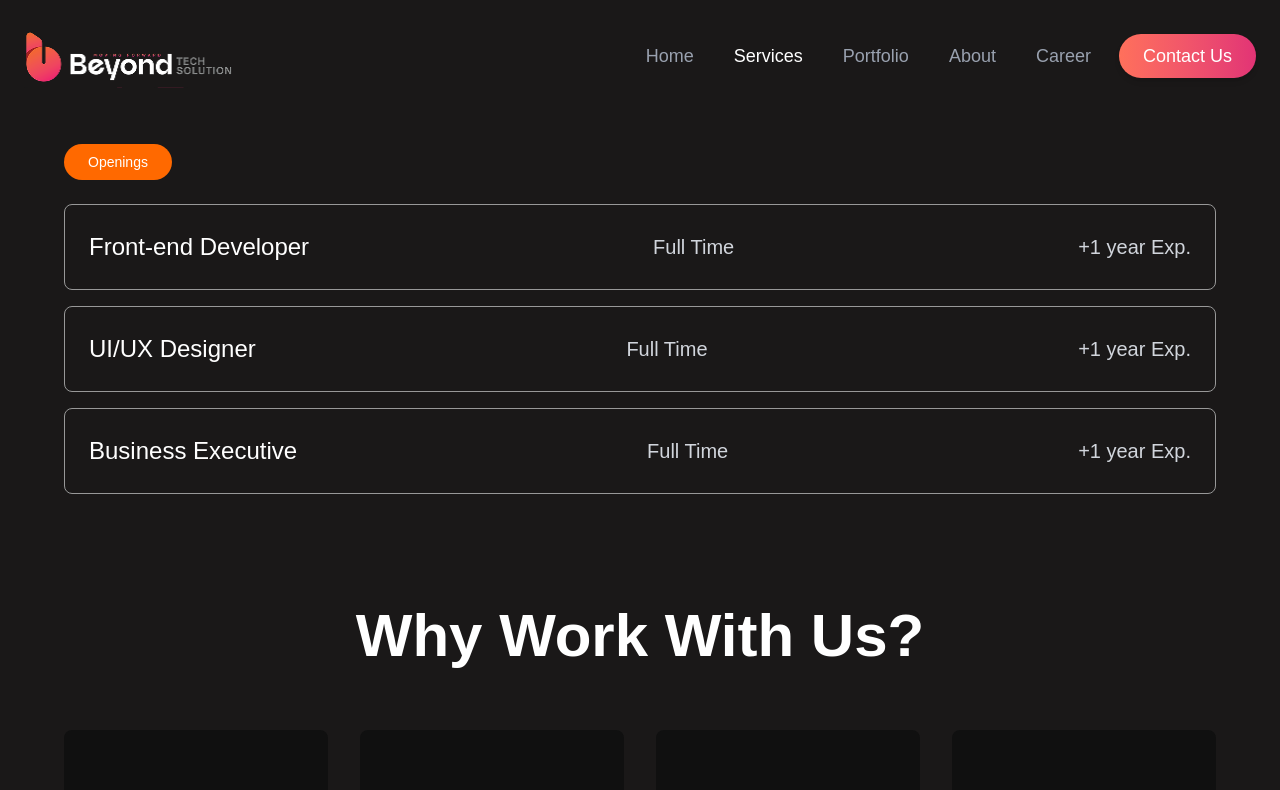
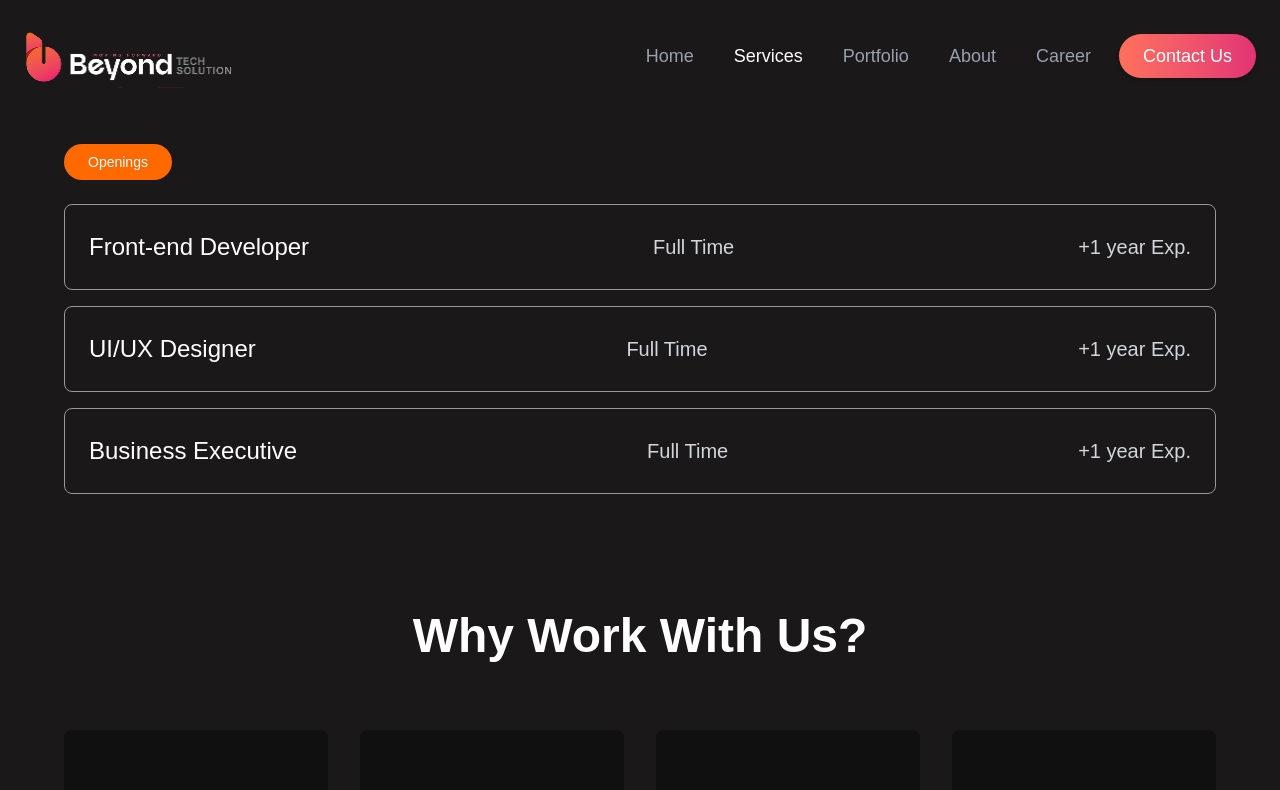
Before and after one commit to KaushalS1911/bts, a Next.js app: page /career in a window 1280 px wide. Shown: the top 790 px of the page. Built offline with nearby package versions, Linux system fonts and the light colour scheme.

Commit message:
contact page.

```diff
--- a/src/components/carrer/whyWork.tsx
+++ b/src/components/carrer/whyWork.tsx
@@ -57,7 +57,7 @@ function WhyWorkWithUs() {
         <div className="bg-[#1A1818] py-20 px-4 sm:px-6 lg:px-8">
             <div className="max-w-6xl container mx-auto">
                 <div className="text-center mb-16">
-                    <h2 className="text-[48px] sm:text-5xl lg:text-6xl font-bold text-white mb-4">
+                    <h2 className="text-[32px] sm:text-[40px] md:text-[44px] lg:text-[48px] font-bold text-white mb-13 leading-tight text-center">
                         Why Work With Us?
                     </h2>
                 </div>
```
